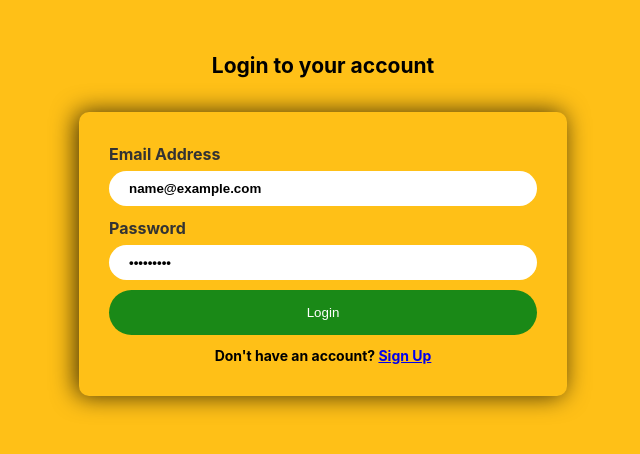
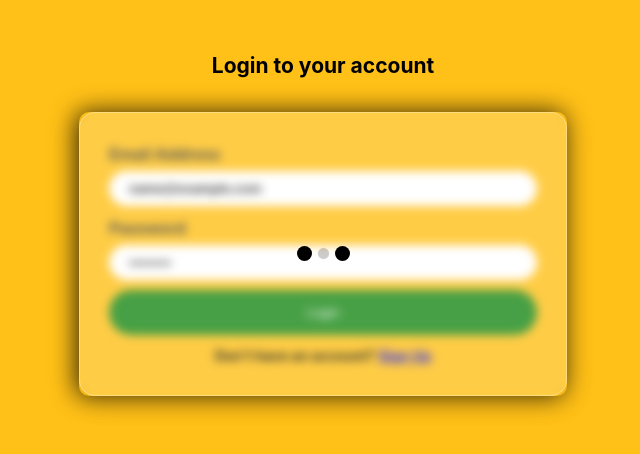
Before and after one commit to codeme254/mini-medium, a React (Vite) app in the folder frontend/: page /login in a window 1280 px wide. Both pictures are taken after typing "name@example.com", "Sample123" into the empty fields and a click on the button "Login". Shown: the top 454 px of the page, without its empty margins (317-957 px from the left). Built offline with nearby package versions, Linux system fonts and the light colour scheme; no server answers.

Commit message:
add toasters to the sign in page

```diff
--- a/frontend/src/pages/Login/Login.css
+++ b/frontend/src/pages/Login/Login.css
@@ -15,4 +15,22 @@
   -moz-box-shadow: -3px 0px 24px 0px rgba(0, 0, 0, 0.75);
   padding: 3rem;
   border-radius: 10px;
+  position: relative;
 }
+
+.load {
+  position: absolute;
+  top: 0;
+  right: 0;
+  width: 100%;
+  height: 100%;
+  display: flex;
+  justify-content: center;
+  align-items: center;
+  background: rgba(255, 255, 255, 0.2);
+  border-radius: 16px;
+  box-shadow: 0 4px 30px rgba(0, 0, 0, 0.1);
+  backdrop-filter: blur(5px);
+  -webkit-backdrop-filter: blur(5px);
+  border: 1px solid rgba(255, 255, 255, 0.3);
+}
--- a/frontend/src/pages/Login/Login.jsx
+++ b/frontend/src/pages/Login/Login.jsx
@@ -5,11 +5,17 @@ import { apiDomain } from "../../../src/utils/utils";
 import { useNavigate } from "react-router-dom";
 import { toast } from "react-toastify";
 import "react-toastify/dist/ReactToastify.css";
+import { useState } from "react";
+
+import BeatLoader from "react-spinners/BeatLoader";
 
 const Login = () => {
+  const [isLoading, setIsLoading] = useState(false);
   const navigate = useNavigate();
   const { register, handleSubmit } = useForm();
+
   const onSubmit = async (data) => {
+    setIsLoading(true);
     const response = await fetch(`${apiDomain}/users/auth/login`, {
       method: "POST",
       body: JSON.stringify(data),
@@ -23,14 +29,20 @@ const Login = () => {
       toast.success("You have successfully logged in");
       navigate("/explore");
     } else {
-      alert(responseData.message);
+      toast.error(responseData.message);
     }
+    setIsLoading(false);
   };
 
   return (
     <div className="login-form-container">
       <h2>Login to your account</h2>
       <form onSubmit={handleSubmit(onSubmit)} className="login-form">
+        {isLoading ? (
+          <div className="load">
+            <BeatLoader />
+          </div>
+        ) : null}
         <div className="form-group">
           <label htmlFor="email address" className="form-group__label">
             email address
```
